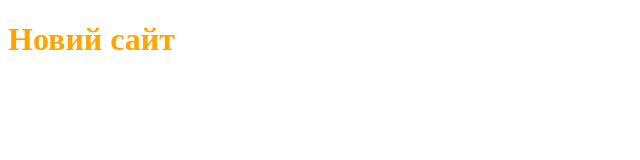
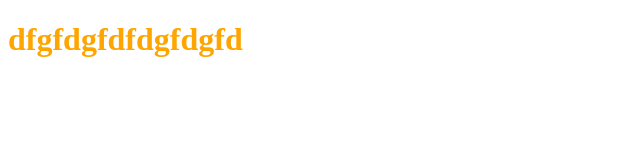
Before and after one commit to rostislavbest/project777, a plain HTML site: page index.html in a window 1280 px wide. Shown: the whole page, without its empty margins (0-640 px from the left). Drawn offline with Linux system fonts and the light colour scheme.

Commit message:
asdfghjkl;

```diff
--- a/index.html
+++ b/index.html
@@ -9,7 +9,7 @@
 </head>
 
 <body>
- <h1>Новий сайт</h1>
+ <h1>dfgfdgfdfdgfdgfd</h1>
 
 </body>
 
```
